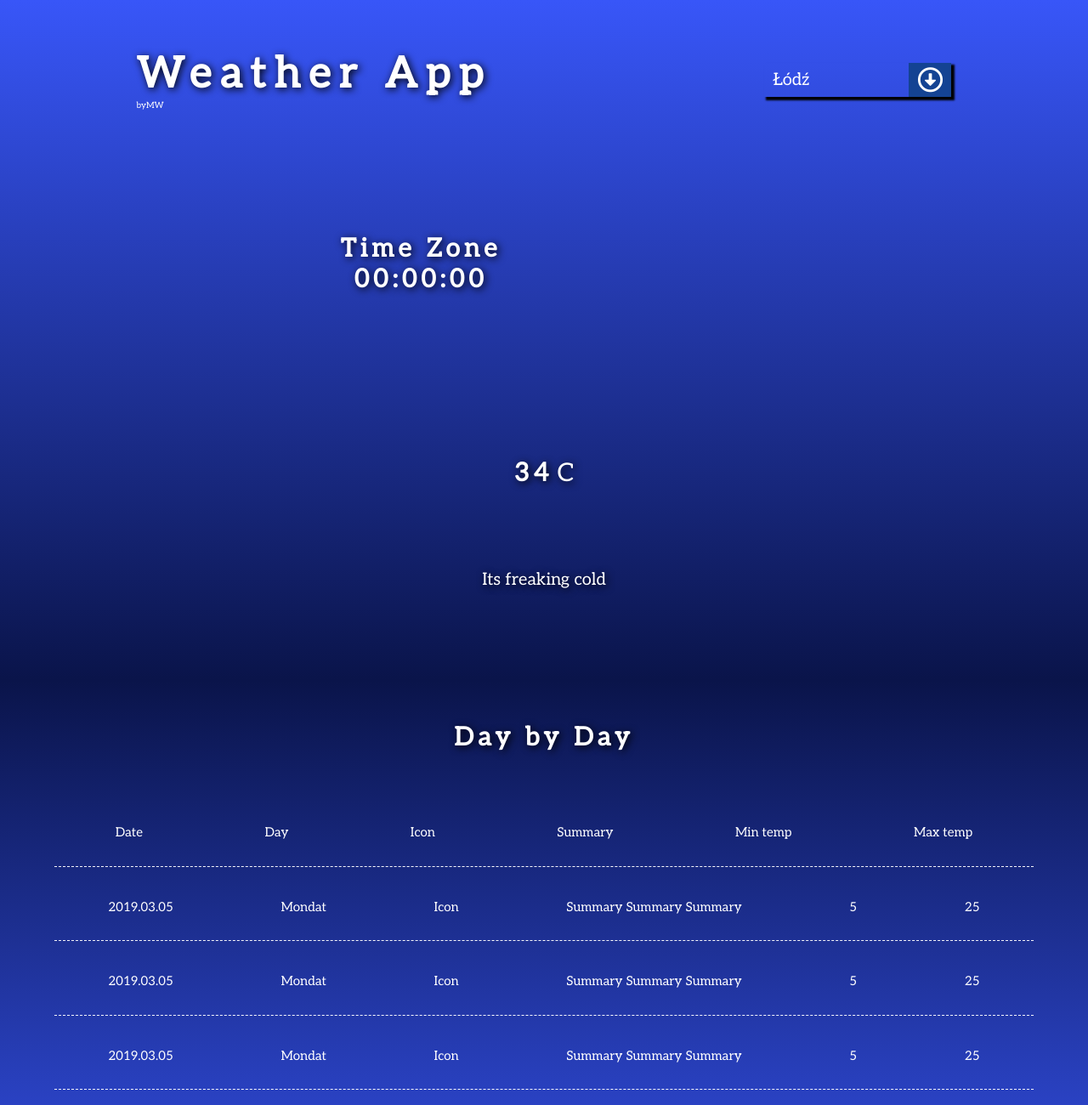
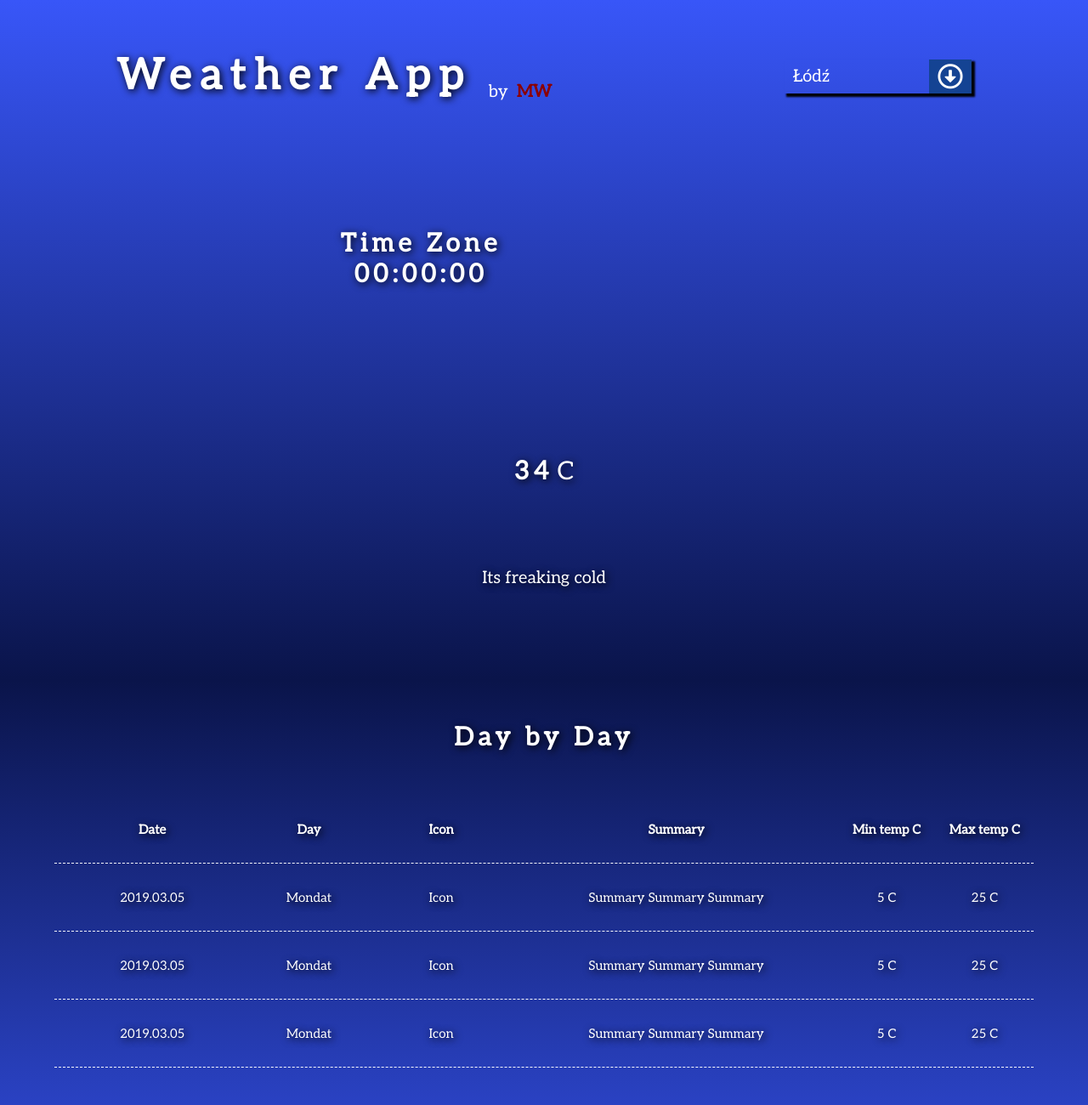
Before and after one commit to mwisniewski1991/weather_app, a website: page index.html in a window 1280 px wide. Shown: the top 1300 px of the page at 85% size. Drawn offline with Linux system fonts and the light colour scheme.

Commit message:
Update css

```diff
--- a/css/style.css
+++ b/css/style.css
@@ -78,13 +78,33 @@ body {
   .days__day {
     width: 90%;
     height: 10vh;
-    margin: auto;
+    margin: 0 auto;
     border-bottom: 1px dashed #fff;
     font-size: 1.5rem;
+    text-shadow: 2px 2px 10px #000;
     display: flex;
     justify-content: space-around;
     align-items: center;
     text-align: center; }
+    .days__day:first-child {
+      font-weight: bold; }
+    .days__day > * {
+      text-align: center; }
+    .days__day:not(:first-child):hover {
+      background: rgba(255, 255, 255, 0.05); }
+  .days__date {
+    flex: 0 0 20%; }
+  .days__name {
+    flex: 0 0 12%; }
+  .days__icon {
+    flex: 0 0 15%; }
+  .days__summary {
+    text-align: center;
+    flex: 1; }
+  .days__temp-min, .days__temp-high {
+    flex: 0 0 10%; }
+    .days__temp-min::after, .days__temp-high::after {
+      content: " C"; }
 
 .hours {
   background: linear-gradient(#3856f8, #0a144a); }
@@ -98,6 +118,18 @@ body {
   font-size: 3rem;
   letter-spacing: .5rem;
   text-shadow: 2px 2px 10px #000; }
+
+.text {
+  font-size: 2rem; }
+  .text:nth-child(2) {
+    margin-left: 2rem; }
+  .text--box {
+    display: flex;
+    align-items: flex-end; }
+  .text--mw {
+    margin-left: 1rem;
+    color: darkred;
+    font-weight: bold; }
 
 .nav {
   position: relative;
```
